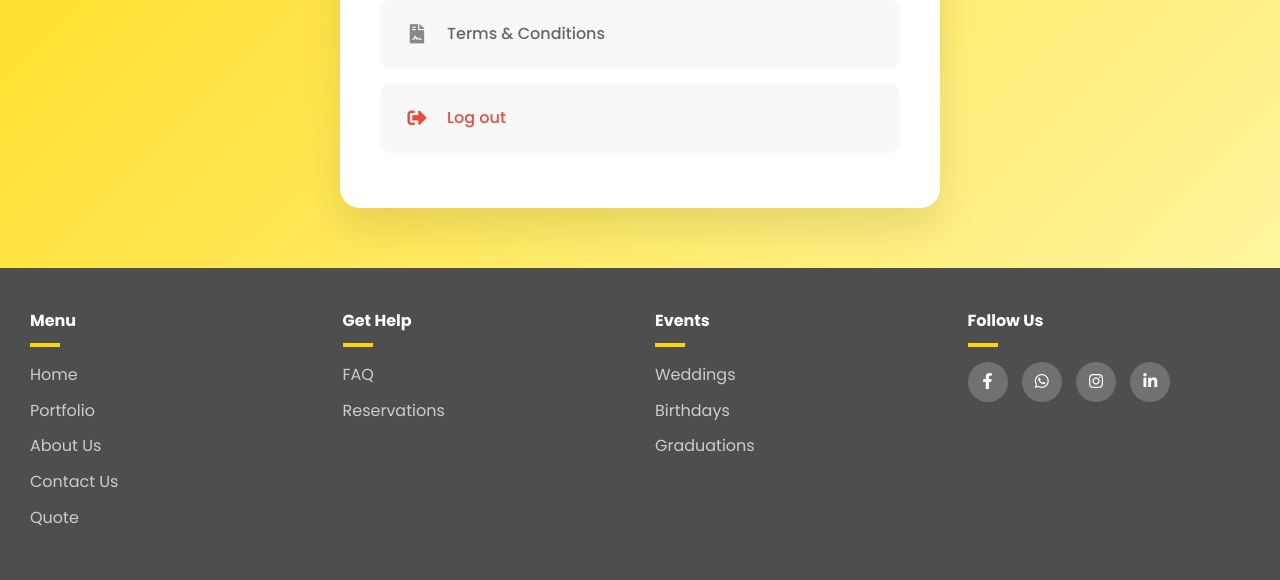
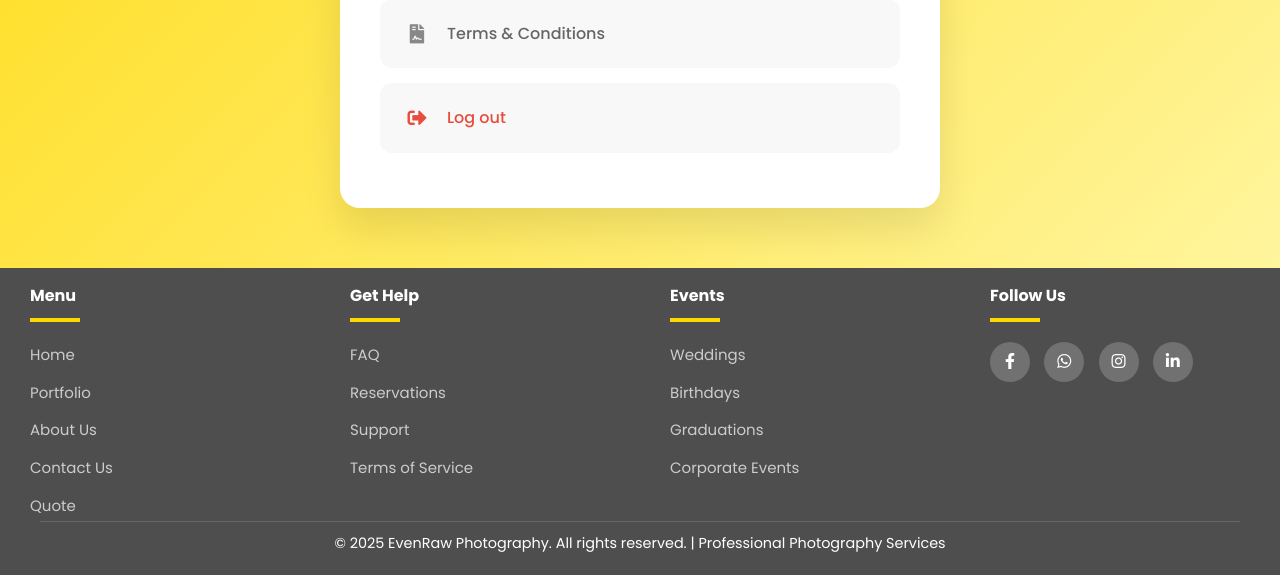
Before and after one commit to senithAdi/EvenRaw, a PHP site: the page made by User profile.html in a window 1280 px wide. Shown: the part 764-1344 px from the top of the page. Run offline with PHP 8.4, Linux system fonts and the light colour scheme; some libraries are stand-ins or nearby versions.

Commit message:
Fix Header and Footer

```diff
--- a/Home_CSS.css
+++ b/Home_CSS.css
@@ -129,13 +129,15 @@
       color: #555;
     }
 
+     /* Footer Styles */
     footer {
+      position: relative;
       background: #4e4e4e;
       color: white;
-      padding: 40px 30px;
+      padding: 15px 30px 45px 30px;
       display: grid;
-      grid-template-columns: repeat(auto-fit, minmax(200px, 1fr));
-      gap: 30px;
+      grid-template-columns: repeat(auto-fit, minmax(250px, 1fr));
+      gap: 60px;
     }
 
     footer h4 {
@@ -143,9 +145,9 @@
     }
 
     footer hr {
-      width: 30px;
+      width: 50px;
       border: 2px solid #FFD700;
-      margin-bottom: 15px;
+      margin-bottom: 20px;
     }
 
     footer ul {
@@ -153,17 +155,19 @@
     }
 
     footer ul li {
-      margin-bottom: 10px;
+      margin-bottom: 12px;
     }
 
     footer ul li a {
       color: #ccc;
       text-decoration: none;
-      transition: color 0.3s;
+      transition: all 0.3s ease;
+      font-size: 15px;
     }
 
     footer ul li a:hover {
       color: #FFD700;
+      padding-left: 5px;
     }
 
     .socials {
@@ -174,34 +178,22 @@
 
     .socials i {
       font-size: 1.5rem;
-      background: #ddd;
-      color: #111;
-      padding: 10px;
+      background: #666;
+      color: white;
+      padding: 12px;
       border-radius: 50%;
-      transition: transform 0.3s;
+      transition: all 0.3s ease;
+      cursor: pointer;
     }
 
     .socials i:hover {
-      transform: scale(1.2);
+      transform: translateY(-3px);
       background-color: #FFD700;
       color: #111;
+      box-shadow: 0 5px 15px rgba(255, 215, 0, 0.4);
     }
 
-    @media (max-width: 768px) {
-      nav {
-        flex-direction: column;
-        gap: 10px;
-      }
-
-      .hero h1 {
-        font-size: 2.2rem;
-      }
-
-      .section {
-        padding: 40px 20px;
-      }
-    }
-    .footer-col .social-links a{
+     .footer-col .social-links a{
 	display: inline-block;
 	height: 40px;
 	width: 40px;
@@ -217,3 +209,33 @@
 	color: #24262b;
 	background-color: #ffffff;
 }
+.copyright {
+  position: absolute;
+  bottom: 10px;
+  left: 0;
+  right: 0;
+  text-align: center;
+  color: white;
+  font-size: 0.9rem;
+  padding: 0 40px;
+}
+
+.copyright p {
+  margin: 0;
+  padding: 10px 0;
+  border-top: 1px solid #666;
+}
+    @media (max-width: 768px) {
+      nav {
+        flex-direction: column;
+        gap: 10px;
+      }
+
+      .hero h1 {
+        font-size: 2.2rem;
+      }
+
+      .section {
+        padding: 40px 20px;
+      }
+    }
--- a/User profile.html
+++ b/User profile.html
@@ -5,6 +5,7 @@
   <meta charset="UTF-8">
   <meta name="viewport" content="width=device-width, initial-scale=1.0">
   <title>User Profile</title>
+  <link rel="stylesheet" href="Home_CSS.css">
   <link href="https://fonts.googleapis.com/css2?family=Poppins:wght@300;400;500;600;700&display=swap" rel="stylesheet">
   <script src="https://kit.fontawesome.com/a076d05399.js" crossorigin="anonymous"></script>
   <link rel="stylesheet" type="text/css" href="https://cdnjs.cloudflare.com/ajax/libs/font-awesome/5.15.1/css/all.min.css">
@@ -226,64 +227,6 @@
       color: #e74c3c !important;
     }
 
-    /* Footer Styles */
-    footer {
-      background: #4e4e4e;
-      color: white;
-      padding: 40px 30px;
-      display: grid;
-      grid-template-columns: repeat(auto-fit, minmax(200px, 1fr));
-      gap: 30px;
-    }
-
-    footer h4 {
-      margin-bottom: 10px;
-    }
-
-    footer hr {
-      width: 30px;
-      border: 2px solid #FFD700;
-      margin-bottom: 15px;
-    }
-
-    footer ul {
-      list-style: none;
-    }
-
-    footer ul li {
-      margin-bottom: 10px;
-    }
-
-    footer ul li a {
-      color: #ccc;
-      text-decoration: none;
-      transition: color 0.3s;
-    }
-
-    footer ul li a:hover {
-      color: #FFD700;
-    }
-
-    .socials {
-      display: flex;
-      gap: 15px;
-      align-items: center;
-    }
-
-    .socials i {
-      font-size: 1.5rem;
-      background: #ddd;
-      color: #111;
-      padding: 10px;
-      border-radius: 50%;
-      transition: transform 0.3s;
-    }
-
-    .socials i:hover {
-      transform: scale(1.2);
-      background-color: #FFD700;
-      color: #111;
-    }
 
     /* Responsive Design */
     @media (max-width: 768px) {
@@ -329,18 +272,6 @@
         font-size: 0.9rem;
       }
 
-    }
-     .footer-col .social-links a{
-	display: inline-block;
-	height: 40px;
-	width: 40px;
-	background-color: rgba(255,255,255,0.2);
-	margin:0 10px 10px 0;
-	text-align: center;
-	line-height: 40px;
-	border-radius: 50%;
-	color: #ffffff;
-	transition: all 0.5s ease;
     }
   </style>
 </head>
@@ -421,8 +352,7 @@
     </div>
   </section>
 
-  <!-- Footer -->
-  <footer>
+ <footer>
     <div>
       <h4>Menu</h4>
       <hr>
@@ -440,6 +370,8 @@
       <ul>
         <li><a href="#">FAQ</a></li>
         <li><a href="#">Reservations</a></li>
+        <li><a href="#">Support</a></li>
+        <li><a href="#">Terms of Service</a></li>
       </ul>
     </div>
     <div>
@@ -449,19 +381,24 @@
         <li><a href="#">Weddings</a></li>
         <li><a href="#">Birthdays</a></li>
         <li><a href="#">Graduations</a></li>
+        <li><a href="#">Corporate Events</a></li>
       </ul>
     </div>
     <div>
       <h4>Follow Us</h4>
       <hr>
-       <div class="footer-col">
+      <div class="footer-col">
                     <div class="social-links">
                         <a href="#"><i class="fab fa-facebook-f"></i></a>
                         <a href="#"><i class="fab fa-whatsapp"></i></a>
                         <a href="#"><i class="fab fa-instagram"></i></a>
                         <a href="#"><i class="fab fa-linkedin-in"></i></a>
                     </div>
+            </div>
     </div>
+    <div class="copyright">
+  <p>© 2025 EvenRaw Photography. All rights reserved. | Professional Photography Services</p>
+</div>
   </footer>
 </body>
 
```
Also changed, not shown: FAQ.html (+14 -7 lines), Home.html (+9 -1 lines), contact us.html (+32 -16 lines), man.png (deleted).
